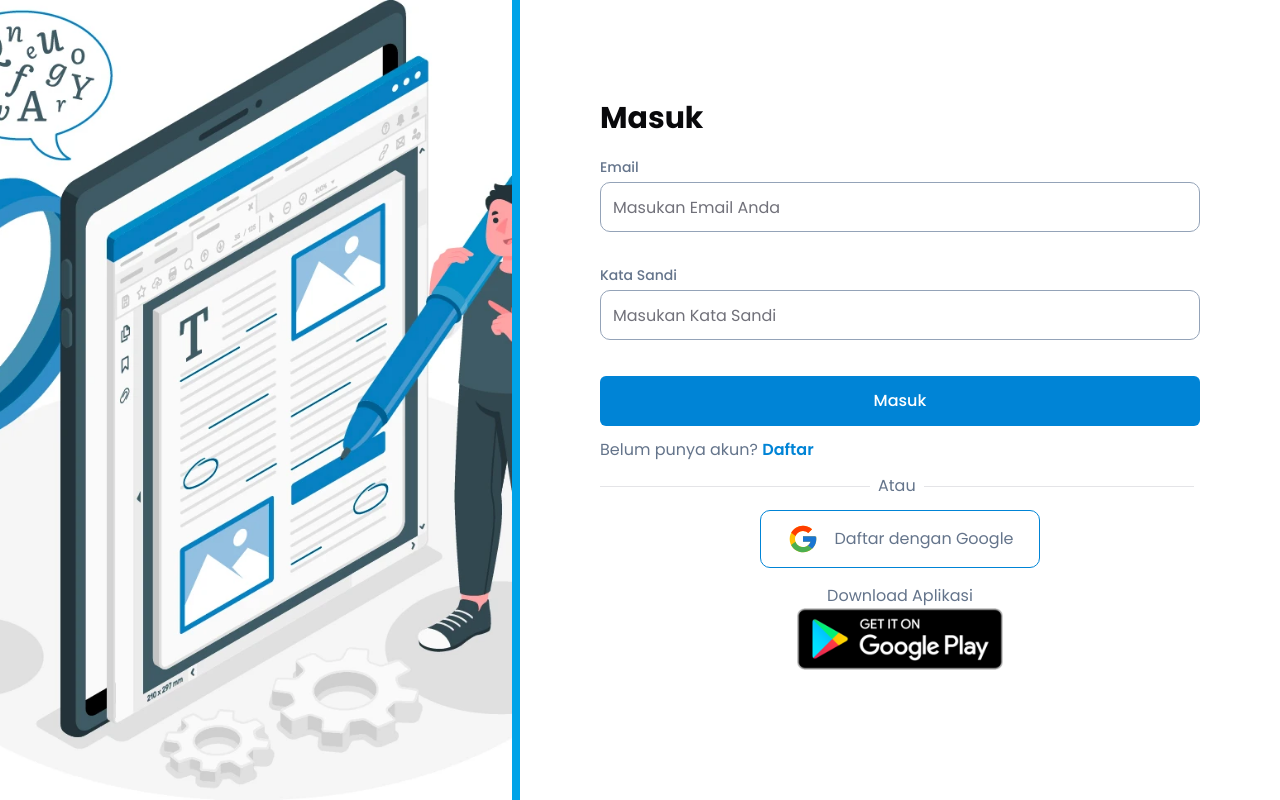
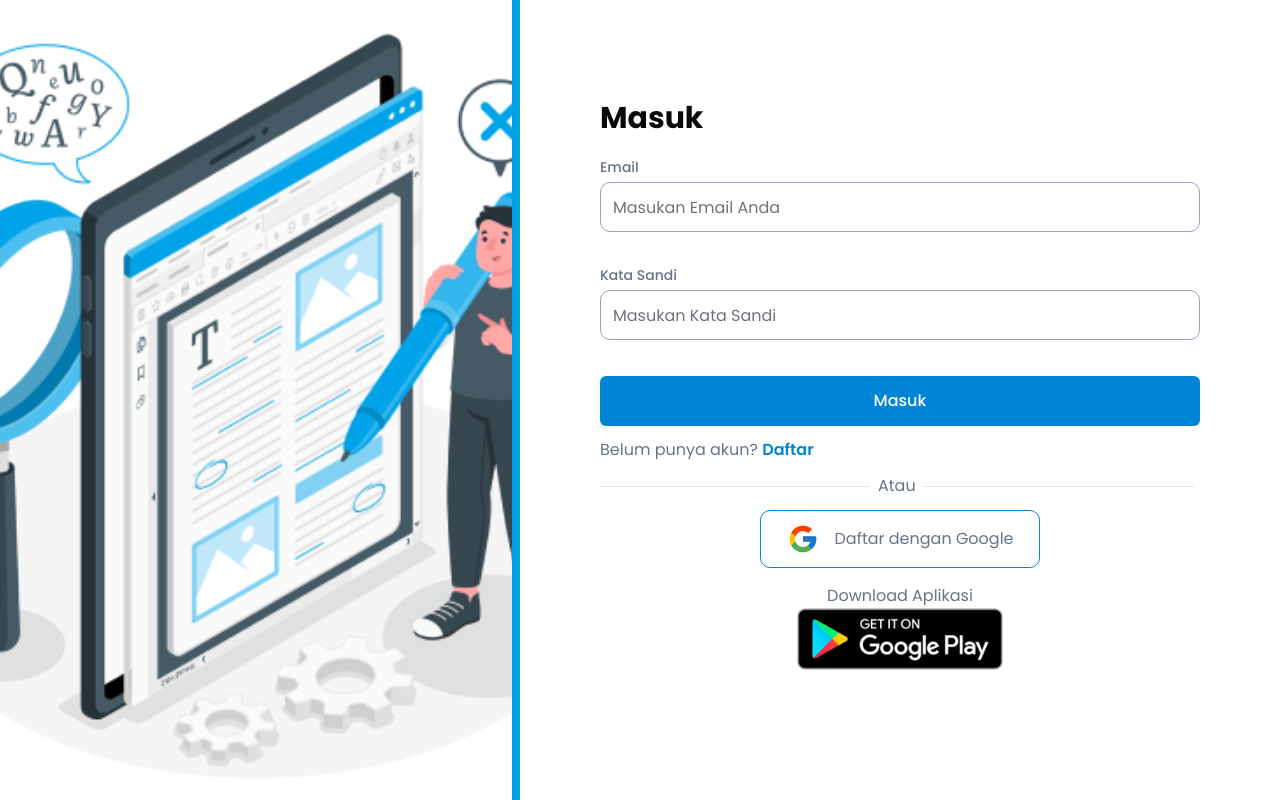
Before and after one commit to ndrrmdhn/tanggap-app, a React (Vite) app: page /login in a window 1280 px wide. Built offline with nearby package versions, Linux system fonts and the light colour scheme.

Commit message:
image login

```diff
--- a/src/pages/login-page.jsx
+++ b/src/pages/login-page.jsx
@@ -11,7 +11,7 @@ const SideAuth = () => {
   return (
     <div className="relative lg:col-span-2 overflow-hidden">
       <div className="absolute inset-0 bg-[rgba(0,_163,_232,_0.55)] opacity-0"></div>
-      <img src="public\images\site.png" alt="Image" className="h-full object-cover " />
+      <img src="public\images\grammar-correction-amico-11.png" alt="Image" className="h-full object-cover " />
     </div>
   );
 };
```
Also changed, not shown: public/images/grammar-correction-amico-11.png (added), src/pages/customer-service-page.jsx (line endings or trailing spaces).
